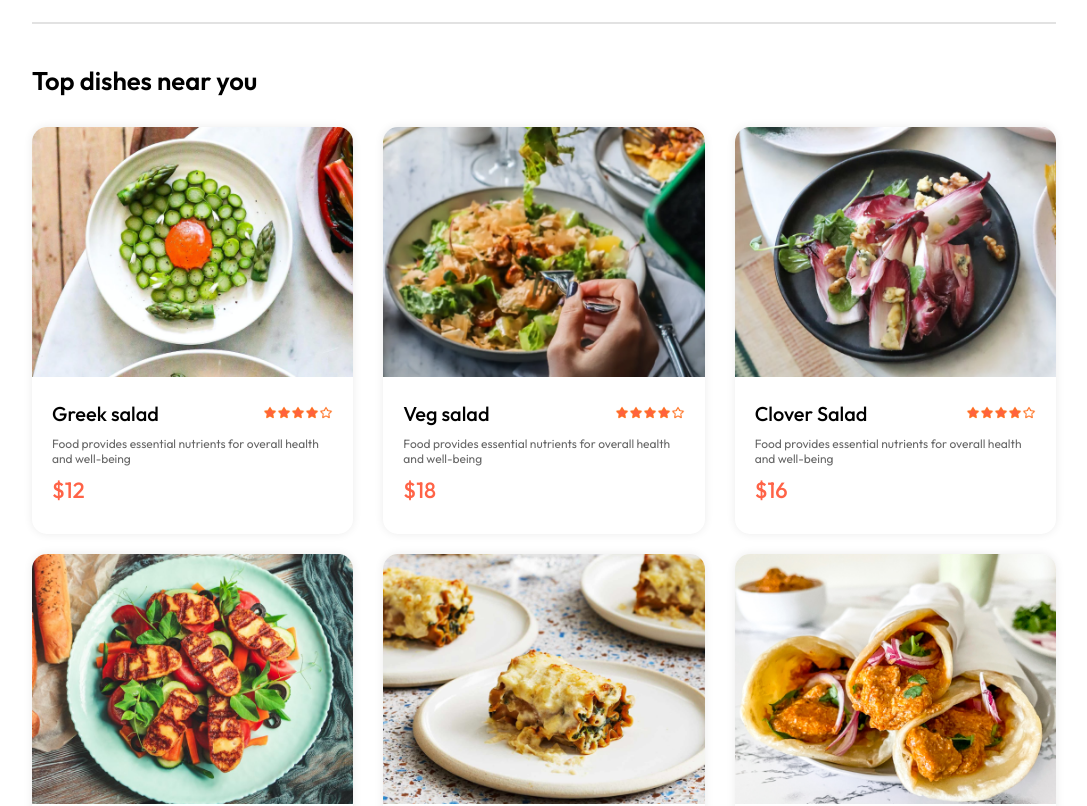
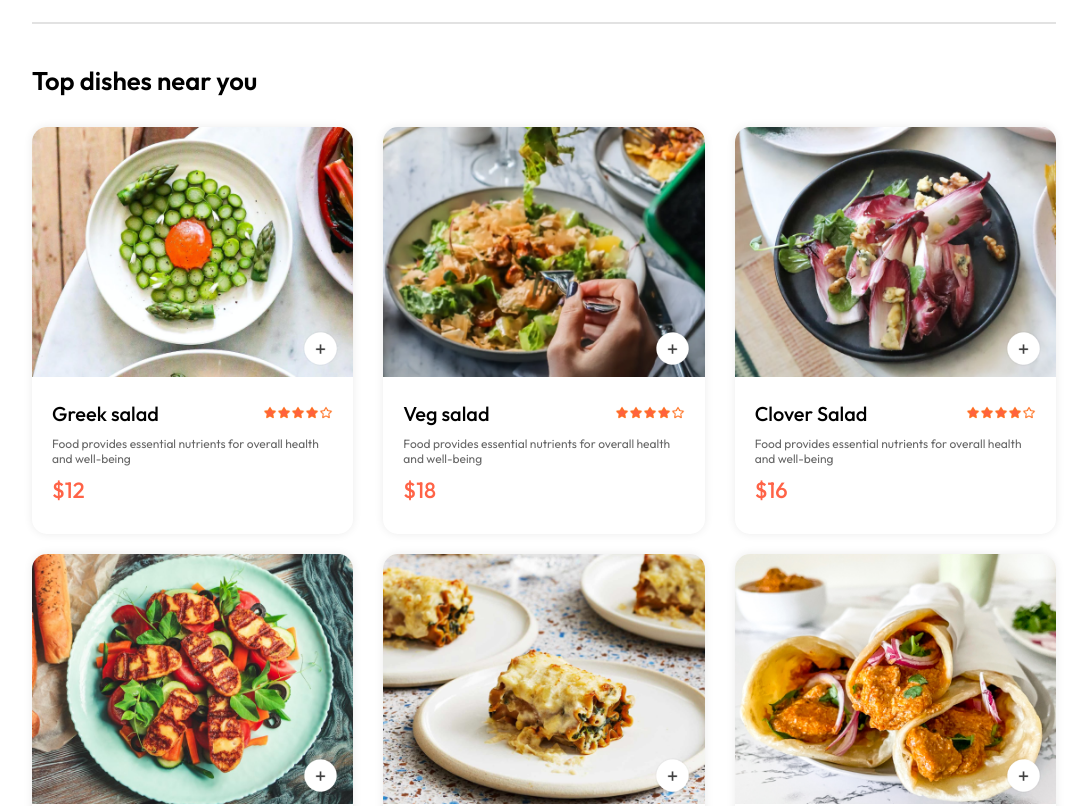
Before and after one commit to SadeshWijekoon/Food-ordering-fullstack-website, a React (Vite) app in the folder frontend/: page / in a window 1280 px wide. Shown: the part 860-1666 px from the top of the page, without its empty margins (96-1183 px from the left). Built offline with nearby package versions, Linux system fonts and the light colour scheme.

Commit message:
desighn the add and remove button in items

```diff
--- a/frontend/src/compontes/Fooditem/Fooditem.css
+++ b/frontend/src/compontes/Fooditem/Fooditem.css
@@ -36,3 +36,25 @@
   font-weight:500 ;
   margin: 10px 0px;
 }
+.food-item-image-container{
+    position: relative;
+}
+.add{
+    width: 35px;
+    position: absolute;
+    bottom: 15px;
+    right: 15px;
+    cursor: pointer;
+    border-radius: 50%;
+}
+.food-item-counter{
+  position: absolute;
+  bottom: 15px;
+  right: 15px;
+  display: flex;
+  align-items: center;
+  gap: 10px;
+  padding: 6px ;
+  border-radius: 50px;
+  background-color: white;
+}
--- a/frontend/src/compontes/Fooditem/Fooditem.jsx
+++ b/frontend/src/compontes/Fooditem/Fooditem.jsx
@@ -1,11 +1,23 @@
+import { useState } from 'react';
 import { assets } from '../../assets/assets';
 import './Fooditem.css'
 
 const Fooditem = ({id,name,price,description,image}) => {
+
+const [itemCount,setItemCount]= useState(0)
+
   return (
     <div className='food-item'>
        <div className="food-item-image-container">
          <img className='food-itam-image' src={image}/>
+         {
+            !itemCount ? <img className='add'onClick={()=>setItemCount(pre=>pre+1)} src={assets.add_icon_white} alt=''/>
+            :<div className='food-item-counter'>
+               <img onClick={()=>setItemCount(pre=>pre-1)} src={assets.remove_icon_red}/>
+               <p>{itemCount}</p>
+               <img onClick={()=>setItemCount(pre=>pre+1)} src={assets.add_icon_green}/>
+            </div>
+         }
        </div>
        <div className="food-item-info">
          <div className="food-item-name-rating">
```
